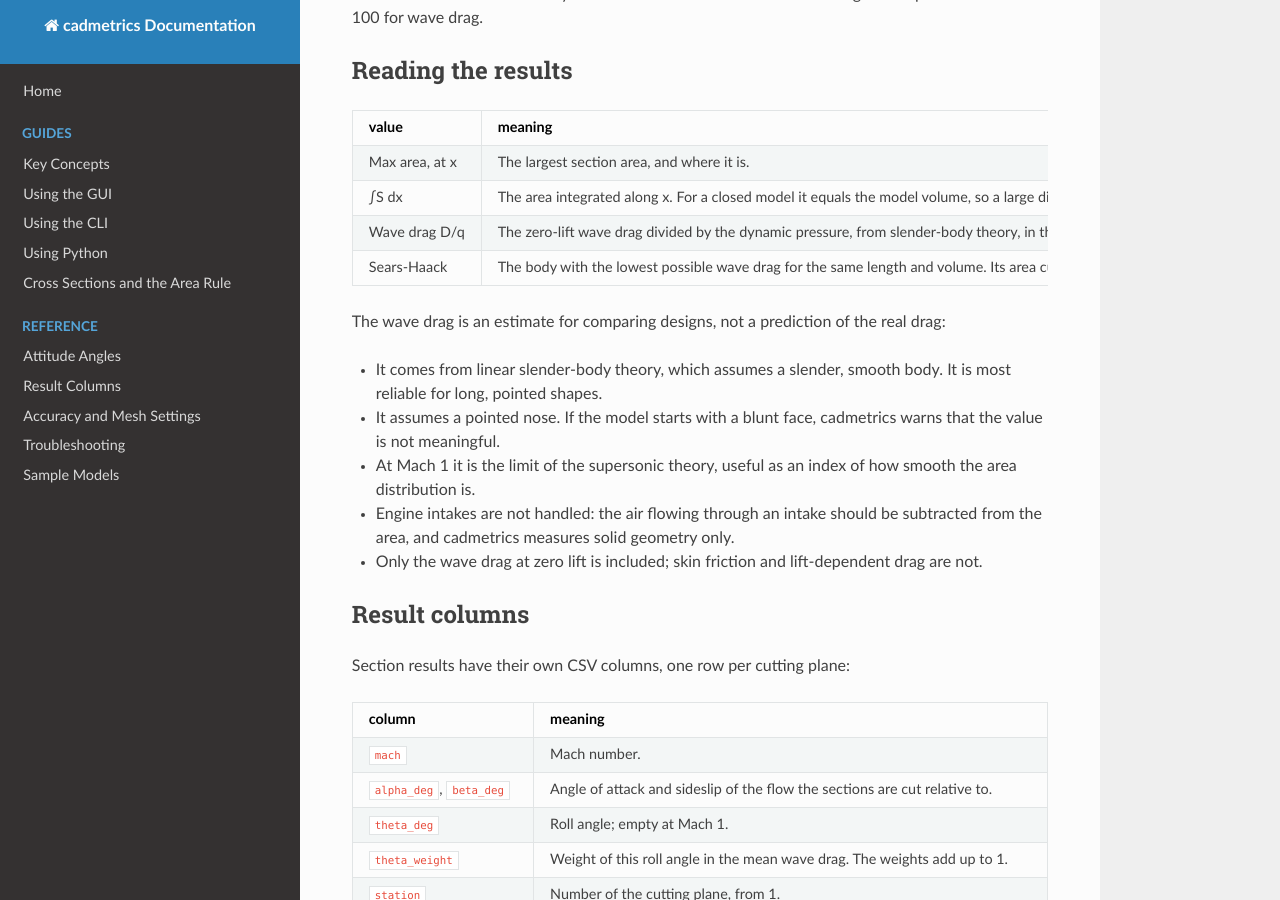
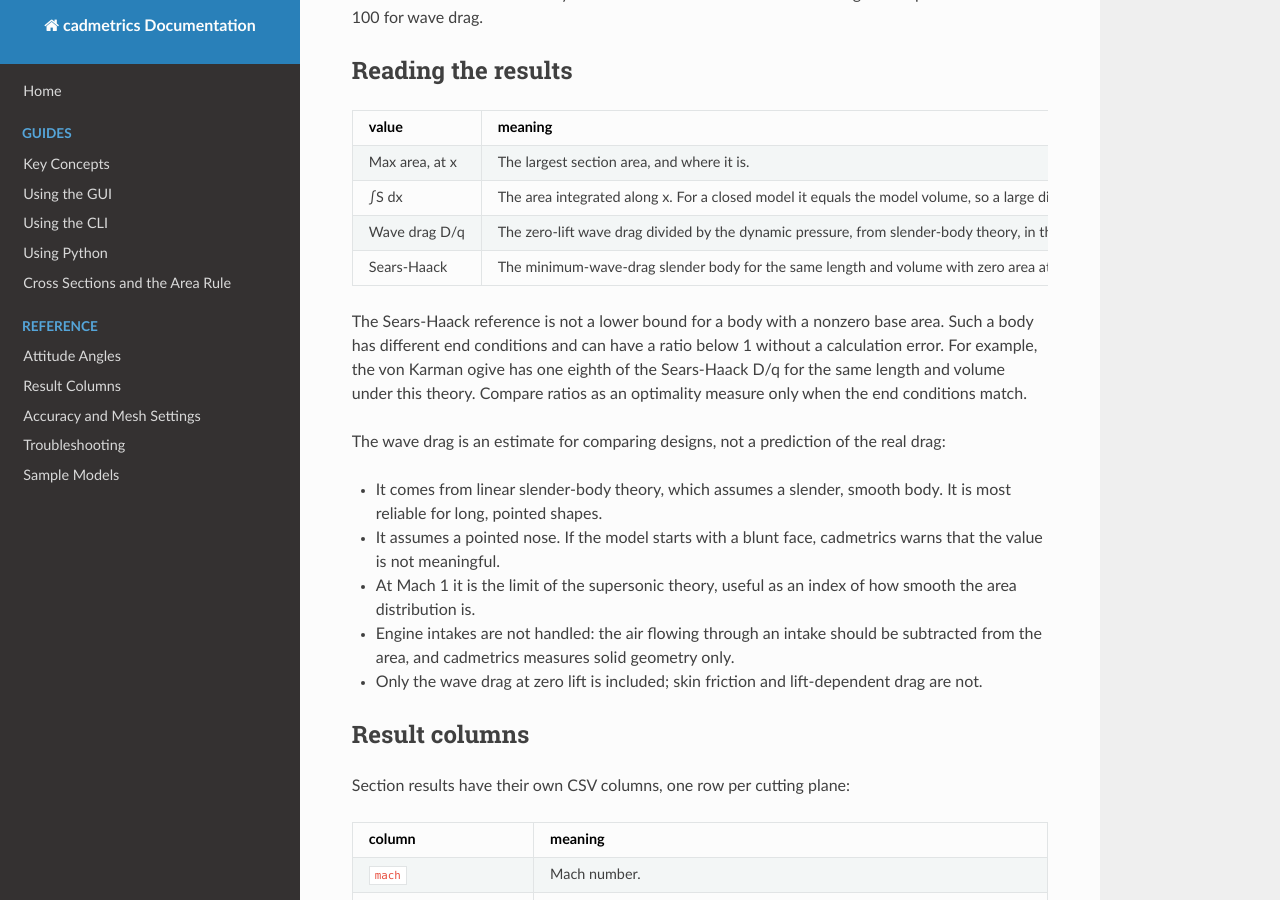
Before and after one commit to pandorobo11/cadmetrics, an MkDocs documentation site: the page built from docs/sections.md, in a window 1280 px wide and 900 px high, scrolled down 3078 px. Built offline with MkDocs 1.6.1, drawn with Linux system fonts in a browser that asks for light colours; nearby versions of some CDN libraries.

Commit message:
docs: clarify Sears-Haack comparison end conditions

```diff
--- a/docs/sections.md
+++ b/docs/sections.md
@@ -133,7 +133,13 @@ The number of sections usually matters more than the number of roll angles. Keep
 | Max area, at x | The largest section area, and where it is. |
 | ∫S dx | The area integrated along x. For a closed model it equals the model volume, so a large difference points to a problem, such as a hole in the mesh. A blunt nose or base makes it slightly smaller, because the area jumps between two planes there. |
 | Wave drag D/q | The zero-lift wave drag divided by the dynamic pressure, from slender-body theory, in the square of the output unit. Above Mach 1 it is averaged over the roll angles. Divide by a reference area to get a drag coefficient. |
-| Sears-Haack | The body with the lowest possible wave drag for the same length and volume. Its area curve is the dashed line in the chart, and its D/q is shown for comparison. A ratio close to 1 means the area distribution is close to ideal. |
+| Sears-Haack | The minimum-wave-drag slender body for the same length and volume with zero area at both ends. Its area curve is the dashed line in the chart, and its D/q is shown for comparison. |
+
+The Sears-Haack reference is not a lower bound for a body with a nonzero base area. Such a body
+has different end conditions and can have a ratio below 1 without a calculation error. For
+example, the von Karman ogive has one eighth of the Sears-Haack D/q for the same length and
+volume under this theory. Compare ratios as an optimality measure only when the end conditions
+match.
 
 The wave drag is an estimate for comparing designs, not a prediction of the real drag:
 
```
